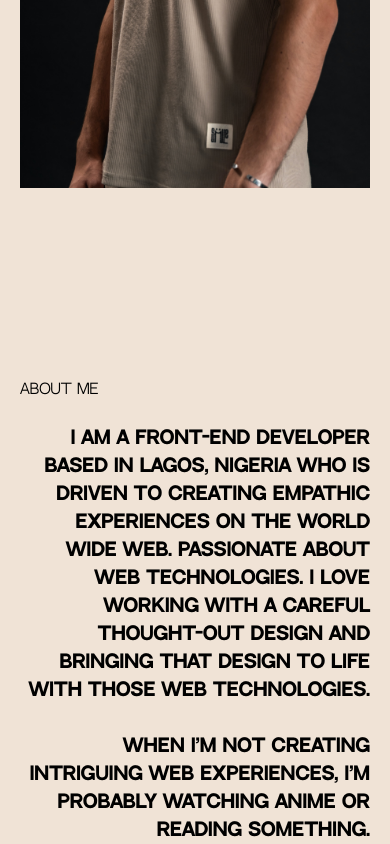
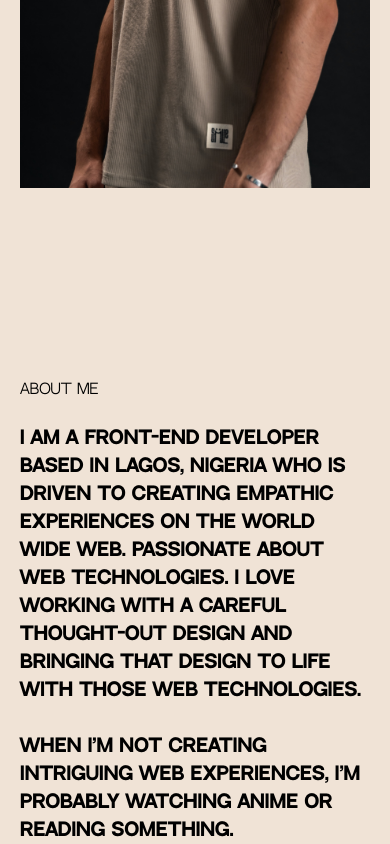
Before and after one commit to JOSEPH-JENKINS/portfolio-site, a Next.js app: page / in a window 390 px wide. Shown: the part 683-1527 px from the top of the page. Built offline with nearby package versions, Linux system fonts and the light colour scheme.

Commit message:
commit: text alignment

```diff
--- a/pages/index.tsx
+++ b/pages/index.tsx
@@ -25,7 +25,7 @@ const Home: NextPage = () => {
           <section className="mt-48 w-full relative" data-scroll-section>
             <div className="block sm:grid grid-cols-6 gap-5">
               <h1 className="font-sans text-sm sm:text-3xl">About Me</h1><br />
-              <div className='font-bold text-right sm:text-left w-full ml-auto text-lg col-start-3 col-end-7'>
+              <div className='font-bold w-full ml-auto text-lg col-start-3 col-end-7'>
                 <h1>
                   I am a front-end developer based in Lagos, Nigeria who is driven to creating empathic experiences on the world wide web.
                   Passionate about web technologies. I love working with a careful thought-out design and bringing that design to life with those web technologies.
```
